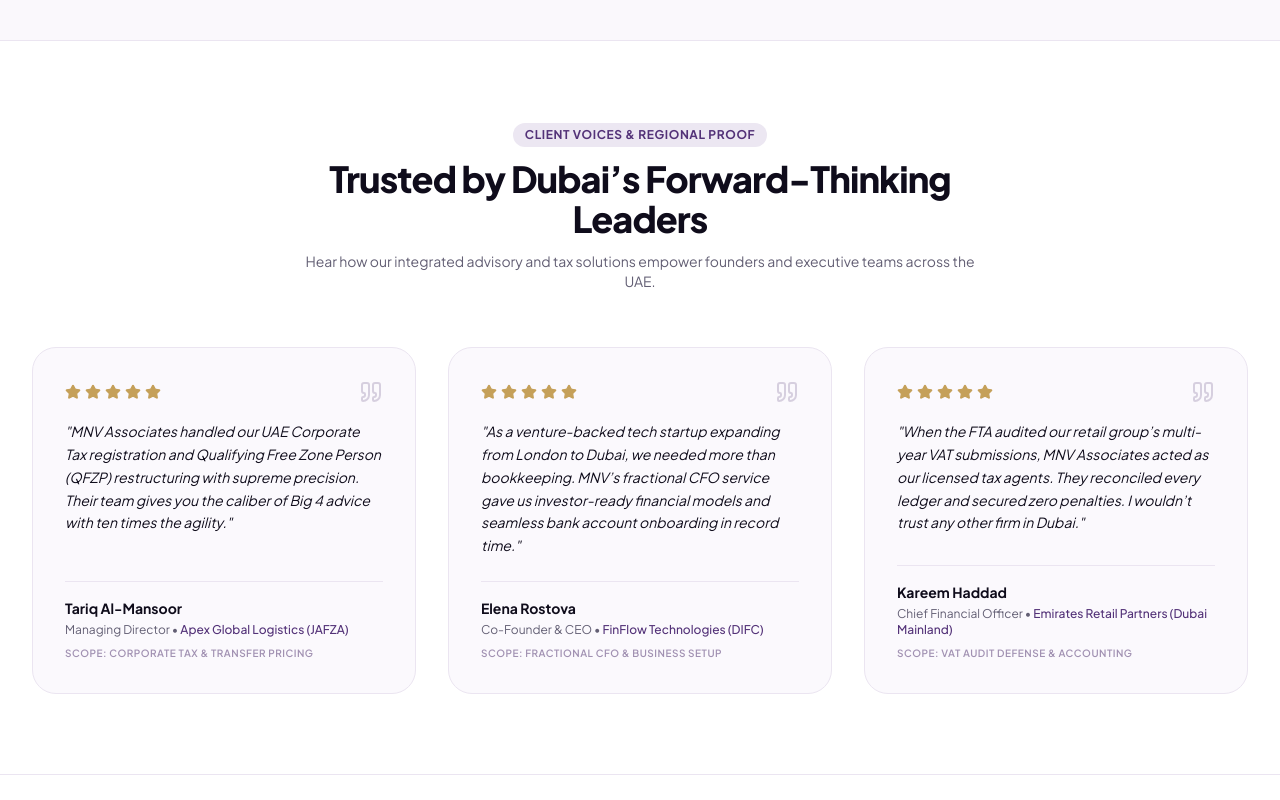
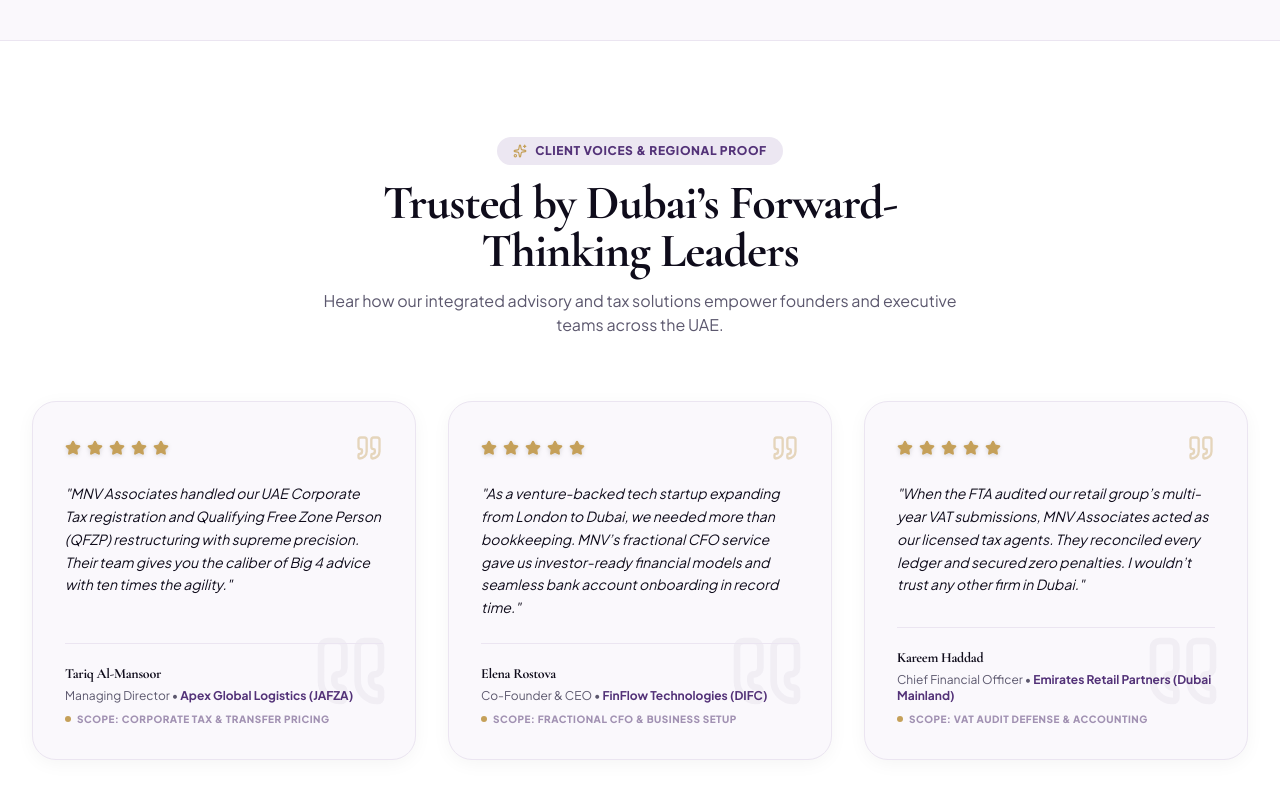
Before and after one commit to yaratul/mnv-associates-concept, a Next.js app: page / in a window 1280 px wide. Shown: the part 6240-7040 px from the top of the page. Built offline with nearby package versions, Linux system fonts and the light colour scheme.

Commit message:
feat(ui): update Testimonials with 3D fanned deck and gold star lighting

```diff
--- a/components/Testimonials.tsx
+++ b/components/Testimonials.tsx
@@ -1,6 +1,11 @@
-import { Star, Quote } from "lucide-react";
+"use client";
+
+import { useState } from "react";
+import { Star, Quote, Sparkles } from "lucide-react";
 
 export default function Testimonials() {
+  const [hoveredIdx, setHoveredIdx] = useState<number | null>(null);
+
   const testimonials = [
     {
       quote:
@@ -9,6 +14,7 @@ export default function Testimonials() {
       role: "Managing Director",
       company: "Apex Global Logistics (JAFZA)",
       service: "Corporate Tax & Transfer Pricing",
+      accentGlow: "rgba(83, 50, 120, 0.15)",
     },
     {
       quote:
@@ -17,6 +23,7 @@ export default function Testimonials() {
       role: "Co-Founder & CEO",
       company: "FinFlow Technologies (DIFC)",
       service: "Fractional CFO & Business Setup",
+      accentGlow: "rgba(197, 160, 89, 0.2)",
     },
     {
       quote:
@@ -25,56 +32,91 @@ export default function Testimonials() {
       role: "Chief Financial Officer",
       company: "Emirates Retail Partners (Dubai Mainland)",
       service: "VAT Audit Defense & Accounting",
+      accentGlow: "rgba(36, 87, 136, 0.15)",
     },
   ];
 
   return (
-    <section className="py-20 bg-white border-b border-[#EBE5F1]">
-      <div className="max-w-7xl mx-auto px-4 sm:px-6 lg:px-8">
-        <div className="text-center max-w-2xl mx-auto mb-14 space-y-3">
-          <div className="inline-flex items-center gap-2 px-3 py-1 rounded-full bg-[#ECE7F2] text-[#533278] text-xs font-bold uppercase tracking-wider">
+    <section id="testimonials" className="py-24 bg-white border-b border-[#EBE5F1] relative overflow-hidden">
+      <div className="max-w-7xl mx-auto px-4 sm:px-6 lg:px-8 relative z-10">
+        {/* Section Header */}
+        <div className="text-center max-w-2xl mx-auto mb-16 space-y-3.5">
+          <div className="inline-flex items-center gap-2 px-4 py-1.5 rounded-full bg-[#ECE7F2] text-[#533278] text-xs font-extrabold uppercase tracking-wider">
+            <Sparkles className="w-3.5 h-3.5 text-[#C5A059]" />
             Client Voices & Regional Proof
           </div>
-          <h2 className="text-3xl sm:text-4xl font-extrabold text-[#0F0C1B] tracking-tight">
+          <h2 className="text-3xl sm:text-4xl lg:text-5xl font-extrabold text-[#0F0C1B] tracking-tight font-display">
             Trusted by Dubai’s Forward-Thinking Leaders
           </h2>
-          <p className="text-sm text-[#635F74]">
+          <p className="text-sm sm:text-base text-[#5C586E]">
             Hear how our integrated advisory and tax solutions empower founders and executive teams across the UAE.
           </p>
         </div>
 
-        <div className="grid grid-cols-1 md:grid-cols-3 gap-8">
-          {testimonials.map((t, idx) => (
+        {/* 3D Fanned Stack Grid */}
+        <div className="grid grid-cols-1 md:grid-cols-3 gap-8 items-stretch">
+          {testimonials.map((t, idx) => {
+            const isHovered = hoveredIdx === idx;
+            const isAnyHovered = hoveredIdx !== null;
+            const isFaded = isAnyHovered && !isHovered;
+
+            return (
               <div
                 key={idx}
-              className="p-8 rounded-3xl bg-[#FBF9FD] border border-[#EBE5F1] hover:border-[#A191B2] card-hover-effect flex flex-col justify-between space-y-6"
+                onMouseEnter={() => setHoveredIdx(idx)}
+                onMouseLeave={() => setHoveredIdx(null)}
+                style={{
+                  boxShadow: isHovered
+                    ? `0 25px 50px -12px ${t.accentGlow}`
+                    : "0 4px 20px -2px rgba(0, 0, 0, 0.05)",
+                }}
+                className={`relative p-8 rounded-3xl bg-[#FAF8FC] border border-[#EBE5F1] hover:border-[#C5A059] flex flex-col justify-between space-y-6 transition-all duration-400 ease-[cubic-bezier(0.22,1,0.36,1)] ${
+                  isHovered ? "-translate-y-2 scale-[1.03] z-20 bg-white" : ""
+                } ${isFaded ? "opacity-75 blur-[0.4px] scale-[0.98]" : "opacity-100"}`}
               >
-              <div className="space-y-4">
+                {/* Large Decorative Quote Watermark */}
+                <Quote
+                  className="absolute bottom-6 right-6 w-20 h-20 text-[#A191B2]/10 pointer-events-none -scale-x-100"
+                  aria-hidden="true"
+                />
+
+                <div className="space-y-5 relative z-10">
+                  {/* Sequential Gold Stars & Quote Icon */}
                   <div className="flex items-center justify-between">
-                  <div className="flex items-center gap-1 text-[#C5A059]">
+                    <div className="flex items-center gap-1.5 text-[#C5A059]">
                       {[...Array(5)].map((_, i) => (
-                      <Star key={i} className="w-4 h-4 fill-current" />
+                        <Star
+                          key={i}
+                          className="w-4 h-4 fill-current drop-shadow-sm transition-transform duration-300 hover:scale-125"
+                          style={{
+                            transitionDelay: `${i * 60}ms`,
+                          }}
+                        />
                       ))}
                     </div>
-                  <Quote className="w-6 h-6 text-[#A191B2]/40" />
+                    <Quote className="w-7 h-7 text-[#C5A059]/40" />
                   </div>
 
-                <p className="text-xs sm:text-sm text-[#0F0C1B] leading-relaxed italic">
+                  {/* Quote Body */}
+                  <p className="text-xs sm:text-sm text-[#0F0C1B] leading-relaxed italic font-normal">
                     "{t.quote}"
                   </p>
                 </div>
 
-              <div className="pt-4 border-t border-[#EBE5F1] space-y-1">
-                <div className="text-sm font-bold text-[#0F0C1B]">{t.author}</div>
-                <div className="text-xs text-[#635F74]">
-                  {t.role} • <span className="text-[#533278] font-medium">{t.company}</span>
+                {/* Author Metadata */}
+                <div className="pt-5 border-t border-[#EBE5F1] space-y-1 relative z-10">
+                  <div className="text-sm font-bold text-[#0F0C1B] font-display">{t.author}</div>
+                  <div className="text-xs text-[#5C586E]">
+                    {t.role} • <span className="text-[#533278] font-bold">{t.company}</span>
                   </div>
-                <div className="text-[10px] text-[#A191B2] font-semibold uppercase tracking-wider pt-1">
+                  <div className="text-[10px] text-[#A191B2] font-extrabold uppercase tracking-wider pt-1 flex items-center gap-1.5">
+                    <span className="w-1.5 h-1.5 rounded-full bg-[#C5A059]" />
                     Scope: {t.service}
                   </div>
                 </div>
               </div>
-          ))}
+            );
+          })}
         </div>
       </div>
     </section>
```
Lines whose indentation alone changed are shown as unchanged.
